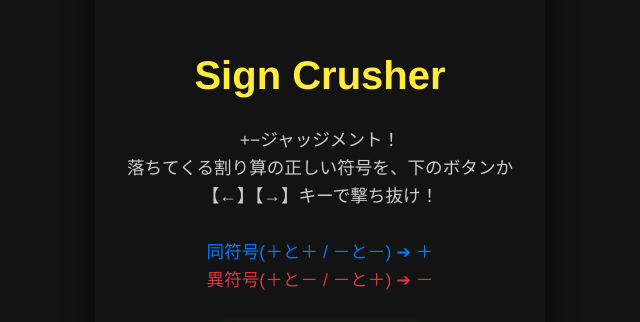
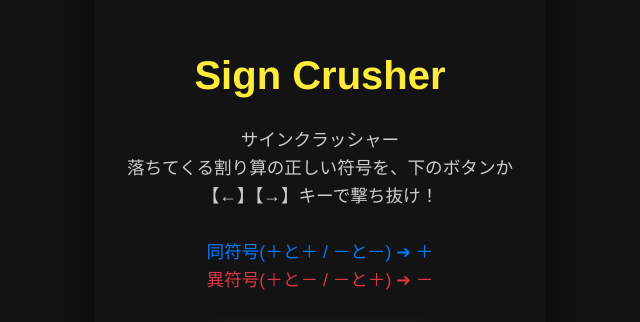
Before and after one commit to tomato264126-a11y/sign-crusher, a plain HTML site: page index.html in a window 1280 px wide. Shown: the part 192-514 px from the top of the page, 320-960 px from the left. Drawn offline with Linux system fonts and the light colour scheme.

Commit message:
Update index.html

```diff
--- a/index.html
+++ b/index.html
@@ -221,7 +221,7 @@
 
         <div id="start-screen" class="screen">
             <h1>Sign Crusher</h1>
-            <p>+−ジャッジメント！<br>落ちてくる割り算の正しい符号を、下のボタンか【←】【→】キーで撃ち抜け！<br><br><span style="color:#007bff">同符号(＋と＋ / －と－) ➔ ＋</span><br><span style="color:#dc3545">異符号(＋と－ / －と＋) ➔ －</span></p>
+            <p>サインクラッシャー<br>落ちてくる割り算の正しい符号を、下のボタンか【←】【→】キーで撃ち抜け！<br><br><span style="color:#007bff">同符号(＋と＋ / －と－) ➔ ＋</span><br><span style="color:#dc3545">異符号(＋と－ / －と＋) ➔ －</span></p>
             <button class="start-btn" onclick="startGame()">ゲームスタート</button>
         </div>
 
```
